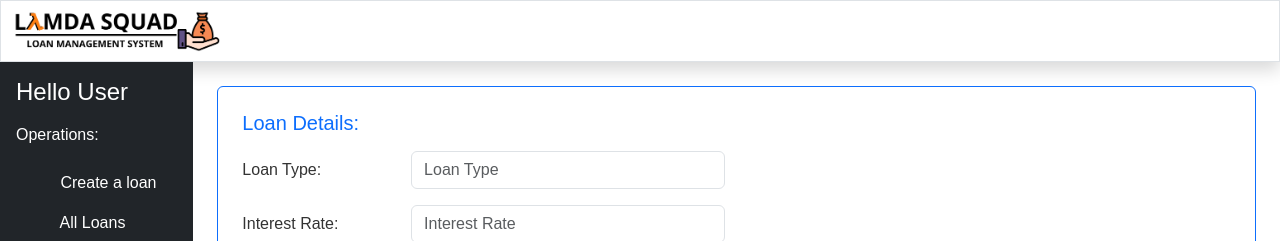
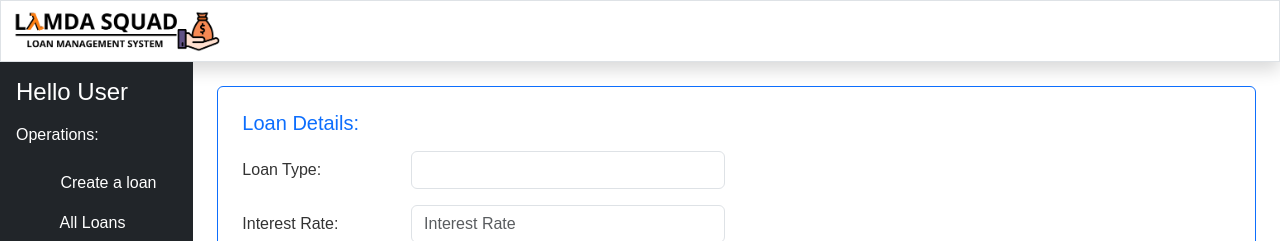
Before and after one commit to Kenjivlar/lambdaSquadProject1FrontEnd, a React (Vite) app: page /user/dashboard/create-loan in a window 1280 px wide. Shown: the top 241 px of the page. Built offline with nearby package versions, Linux system fonts and the light colour scheme; no server answers; some icons are missing.

Commit message:
Input with loan type working

```diff
--- a/src/components/Dashboard/LoanForm.tsx
+++ b/src/components/Dashboard/LoanForm.tsx
@@ -53,7 +53,7 @@ const LoanForm:React.FC = () => {
       console.error("Failed to submit:", error);
     }
   }
-  const onInputChange = (e: React.ChangeEvent<HTMLInputElement>) => {
+  const onInputChange = (e: React.ChangeEvent<HTMLInputElement | HTMLSelectElement>) => {
     //spread operator ... expand attributes
     setLoan({...loan, [e.target.name]: e.target.value})
 }
@@ -66,19 +66,29 @@ const LoanForm:React.FC = () => {
             <h5 className="text-primary fw-normal mb-3">Loan Details:</h5>
 
             <div className="row mb-3 align-items-center">
-              <label htmlFor="loanTypeId"className="col-sm-2 col-htmlForm-label">
+  <label htmlFor="loanTypeId" className="col-sm-2 col-form-label">
     Loan Type:
   </label>
   <div className="col-sm-4">
-                <input
-                  type="number"
+    <select
       className="form-control"
       id="loanTypeId"
       name="loanTypeId"
-                  placeholder="Loan Type"
       required={true}
       value={loanTypeId}
-                  onChange={(e)=>onInputChange(e)}/>
+      onChange={(e) => onInputChange(e)}
+    >
+      <option value=""></option>
+      <option value="1">Personal</option>
+      <option value="2">Mortgage</option>
+      <option value="3">Auto</option>
+      <option value="4">Debt Consolidation</option>
+      <option value="5">Business</option>
+      <option value="6">Education</option>
+      <option value="7">Health</option>
+      <option value="8">Home Improvement</option>
+      <option value="9">Vacation</option>
+    </select>
   </div>
 </div>
 
```
Lines whose indentation alone changed are shown as unchanged.
